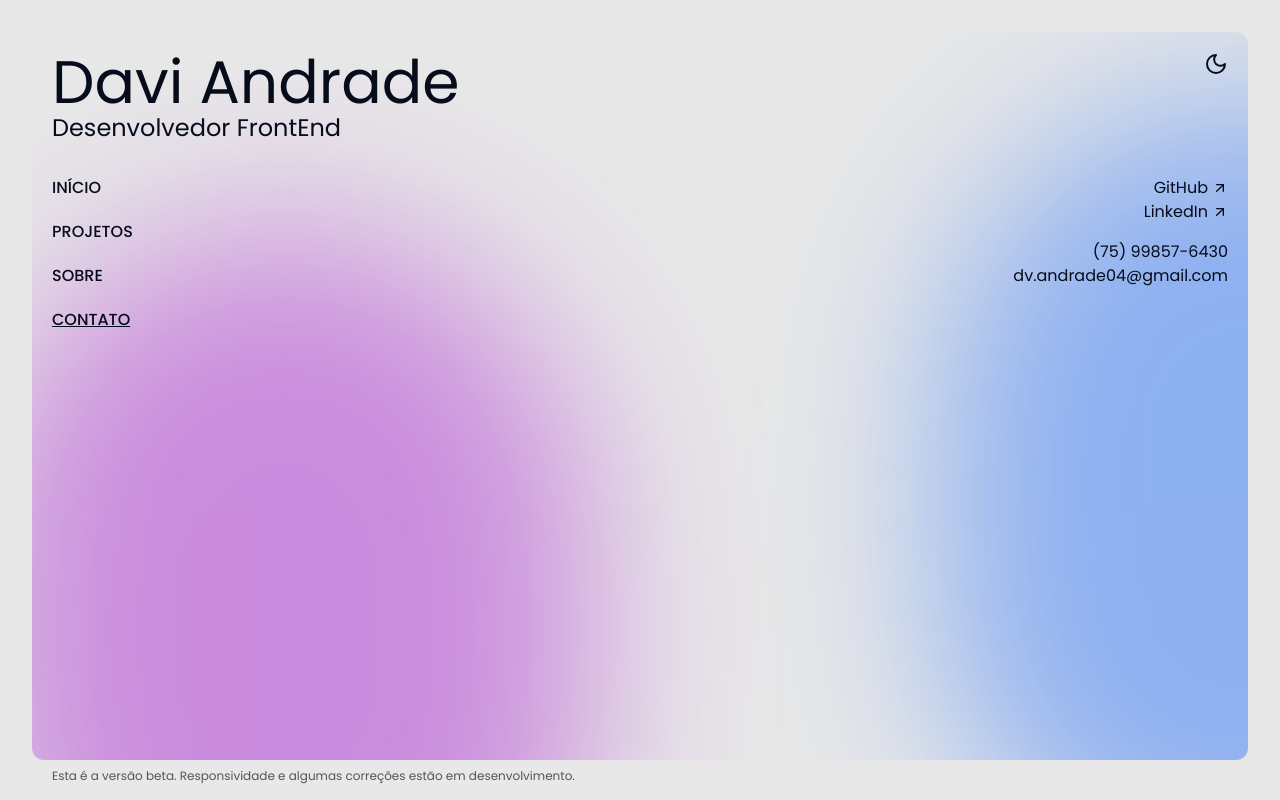
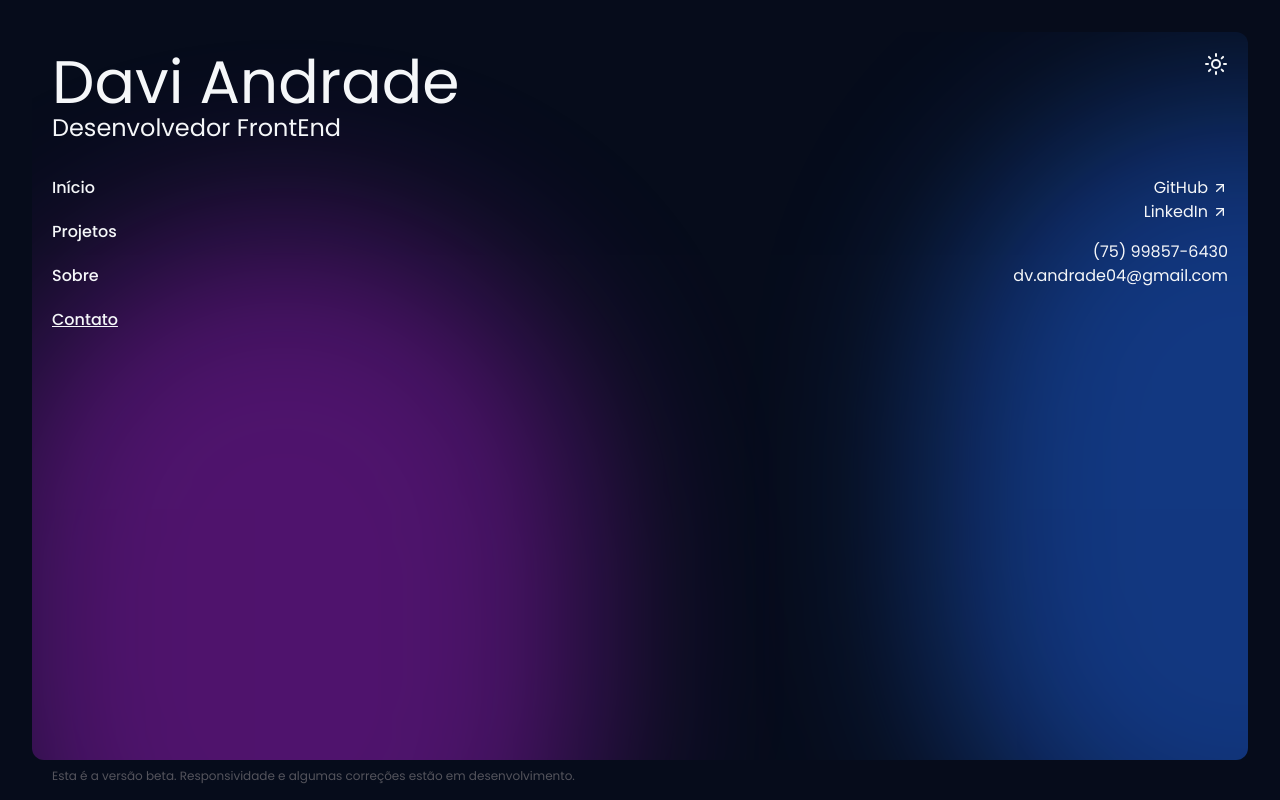
Before and after one commit to davi-andrade-js/dv-portfolio, a Next.js app: page /contact in a window 1280 px wide. Built offline with nearby package versions, Linux system fonts and the light colour scheme.

Commit message:
add chosen theme on localstorage

```diff
--- a/src/app/globals.css
+++ b/src/app/globals.css
@@ -34,28 +34,6 @@ body {
 
 @layer base {
   :root {
-    --background: 0 0% 92%;
-    --foreground: 222.2 84% 4.9%;
-
-    --high-contrast: rgb(255 255 255);
-
-    --primary: 222.2 47.4% 11.2%;
-    --primary-foreground: 210 40% 98%;
-
-    --secondary: rgb(68 64 60);
-    --secondary-foreground: 222.2 47.4% 11.2%;
-
-    --badge-background: black;
-    --card-background: rgba(255, 255, 255, 0.5);
-
-    --border: 214.3 31.8% 91.4%;
-    --input: 214.3 31.8% 91.4%;
-    --ring: 222.2 84% 4.9%;
-
-    --radius: 0.5rem;
-  }
-
-  .dark {
     --background: 222.2 84% 4.9%;
     --foreground: 210 40% 98%;
 
@@ -88,6 +66,28 @@ body {
     --border: 217.2 32.6% 17.5%;
     --input: 217.2 32.6% 17.5%;
     --ring: 212.7 26.8% 83.9%;
+  }
+
+  .light {
+    --background: 0 0% 92%;
+    --foreground: 222.2 84% 4.9%;
+
+    --high-contrast: rgb(255 255 255);
+
+    --primary: 222.2 47.4% 11.2%;
+    --primary-foreground: 210 40% 98%;
+
+    --secondary: rgb(68 64 60);
+    --secondary-foreground: 222.2 47.4% 11.2%;
+
+    --badge-background: black;
+    --card-background: rgba(255, 255, 255, 0.5);
+
+    --border: 214.3 31.8% 91.4%;
+    --input: 214.3 31.8% 91.4%;
+    --ring: 222.2 84% 4.9%;
+
+    --radius: 0.5rem;
   }
 }
 
--- a/src/app/page.tsx
+++ b/src/app/page.tsx
@@ -12,7 +12,7 @@ export default function Home() {
         <div className="z-10 flex w-full justify-end">
           <article className="font-poppinsRegular flex w-32 cursor-default text-end text-xs transition-all md:w-40 md:text-base">
             <p className="transition-all">
-              {`Graduando em Análise e Desenvolvimento de Sistemas. Gosto muito de arte e a consumo em forma de livros, jogos e cinema. Antes do meu primeiro "Hello World", fiz trabalhos voluntários e estive engajado no protagonismo estudantil durante o ensino médio.`}
+              {`Desenvolvedor Web e Graduando em Análise e Desenvolvimento de Sistemas. Antes do meu primeiro "Hello World", fiz trabalhos voluntários e estive engajado no protagonismo estudantil durante o ensino médio.`}
             </p>
           </article>
         </div>
--- a/src/components/Header.tsx
+++ b/src/components/Header.tsx
@@ -8,12 +8,12 @@ export default function Header() {
   return (
     <header className="font-poppinsRegular mb-8 flex w-full flex-row justify-between">
       <div className="z-10 flex h-fit cursor-default flex-col transition-all">
-        <p className=" text-3xl transition-all md:text-6xl lg:text-6xl">
+        <h1 className=" text-3xl transition-all md:text-6xl lg:text-6xl">
           Davi Andrade
-        </p>
-        <p className=" text-md transition-all md:text-2xl lg:text-2xl">
+        </h1>
+        <h1 className=" text-md transition-all md:text-2xl lg:text-2xl">
           Desenvolvedor FrontEnd
-        </p>
+        </h1>
       </div>
 
       <ThemeSwitcher />
--- a/src/components/Sidebar.tsx
+++ b/src/components/Sidebar.tsx
@@ -4,22 +4,22 @@ import Link from "next/link";
 export default function Sidebar({ activeSection }: { activeSection: string }) {
   const navItems = [
     {
-      name: "INÍCIO",
+      name: "Início",
       href: "/",
       section: "home",
     },
     {
-      name: "PROJETOS",
+      name: "Projetos",
       href: "/projects",
       section: "projects",
     },
     {
-      name: "SOBRE",
+      name: "Sobre",
       href: "/info",
       section: "info",
     },
     {
-      name: "CONTATO",
+      name: "Contato",
       href: "/contact",
       section: "contact",
     },
--- a/src/components/ThemeSwitcher.tsx
+++ b/src/components/ThemeSwitcher.tsx
@@ -1,6 +1,6 @@
 "use client";
 
-import { useState } from "react";
+import { useEffect, useState } from "react";
 import { Moon } from "lucide-react";
 import { Sun } from "lucide-react";
 
@@ -8,30 +8,42 @@ export default function ThemeSwitcher() {
   const [theme, setTheme] = useState("");
   const [bgOnHover, setBgOnHover] = useState(false);
 
-  const setDarkMode = () => {
-    document.documentElement.classList.add("dark");
-    setTheme("dark");
+  useEffect(() => {
+    setTheme(localStorage.theme);
+    if (localStorage.theme === "light") {
+      document.documentElement.classList.add("light");
+      return;
+    }
+    if (localStorage.theme === "dark") {
+      document.documentElement.classList.remove("light");
+      return;
+    }
+  }, []);
+
+  const setLightMode = () => {
+    document.documentElement.classList.add("light");
+    localStorage.theme = "light";
   };
 
-  const setLightMode = () => {
-    document.documentElement.classList.remove("dark");
-    setTheme("");
+  const setDarkMode = () => {
+    document.documentElement.classList.remove("light");
+    localStorage.theme = "";
   };
 
   return (
     <>
       <div className="z-10 cursor-pointer">
-        {theme === "dark" ? (
-          <Sun
-            className={`w-fit ${bgOnHover ? "rounded-full bg-stone-50 bg-opacity-15" : ""}`}
-            onClick={() => setLightMode()}
+        {theme === "light" ? (
+          <Moon
+            className={`w-fit ${bgOnHover ? "rounded-full bg-stone-950 bg-opacity-15" : ""}`}
+            onClick={() => setDarkMode()}
             onMouseEnter={() => setBgOnHover(true)}
             onMouseLeave={() => setBgOnHover(false)}
           />
         ) : (
-          <Moon
-            className={`w-fit ${bgOnHover ? "rounded-full bg-stone-950 bg-opacity-15" : ""}`}
-            onClick={() => setDarkMode()}
+          <Sun
+            className={`w-fit ${bgOnHover ? "rounded-full bg-stone-50 bg-opacity-20" : ""}`}
+            onClick={() => setLightMode()}
             onMouseEnter={() => setBgOnHover(true)}
             onMouseLeave={() => setBgOnHover(false)}
           />
```
